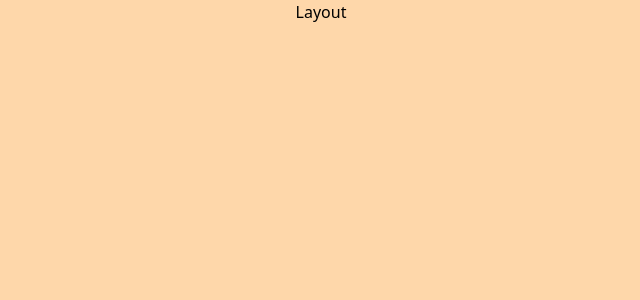
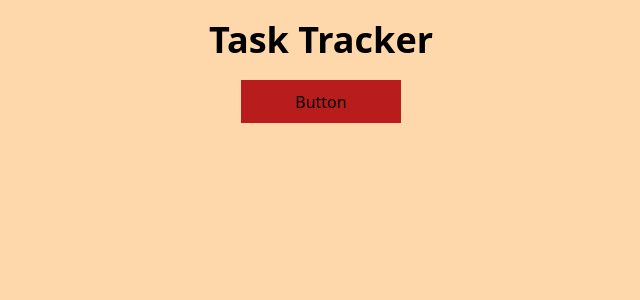
Before and after one commit to mucahitkarakus/task-tracker, a React (Create React App) app: page / in a window 1280 px wide. Shown: the top 300 px of the page, without its empty margins (319-959 px from the left). Built offline with nearby package versions, Linux system fonts and the light colour scheme.

Commit message:
header button done

```diff
--- a/src/App.js
+++ b/src/App.js
@@ -1,9 +1,10 @@
-import { Layout } from "./components";
+import { Layout, } from "./components";
 
 function App() {
   return (
     <div className="w-full min-h-screen flex justify-center items-start bg-orange-200">
     <Layout />
+
     </div>
   );
 }
--- /dev/null
+++ b/src/components/Header.jsx
@@ -0,0 +1,16 @@
+import React from "react";
+
+const Header = () => {
+  return (
+    <div className="flex flex-col  text-center py-5 ">
+      <div className="text-4xl font-bold">Task Tracker</div>
+      <div
+        className={`w-[10rem] py-[.6rem] mx-auto mt-5 cursor-pointer bg-red-700`}
+      >
+        <button>Button</button>
+      </div>
+    </div>
+  );
+};
+
+export default Header;
--- a/src/components/Layout.jsx
+++ b/src/components/Layout.jsx
@@ -1,7 +1,12 @@
 import React from "react";
+import {Header} from ".";
 
 const Layout = () => {
-  return <div>Layout</div>;
+  return (
+    <div>
+      <Header />
+    </div>
+  );
 };
 
 export default Layout;
--- a/src/components/index.js
+++ b/src/components/index.js
@@ -1 +1,2 @@
 export {default as Layout} from "./Layout"
+export {default as Header} from "./Header"
```
